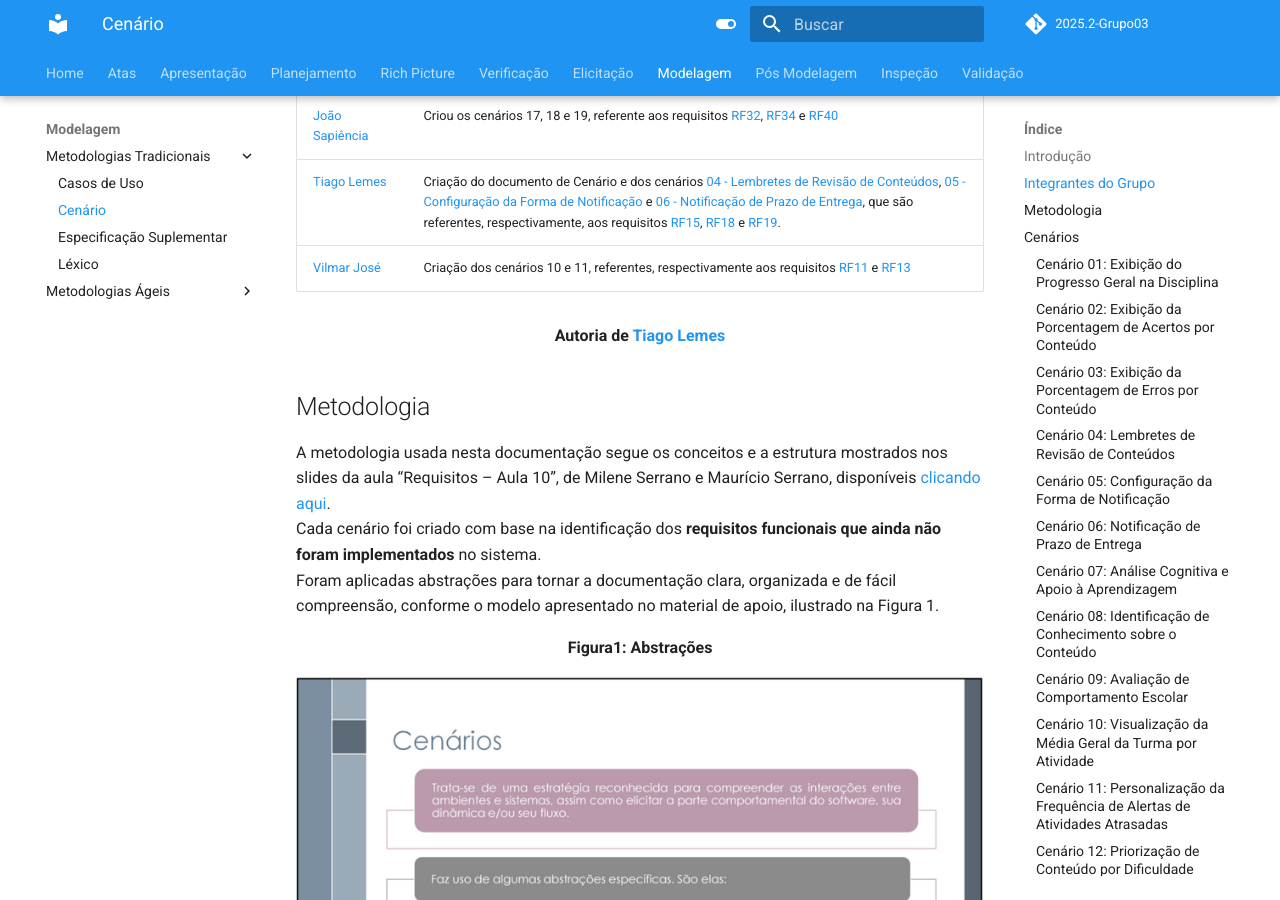
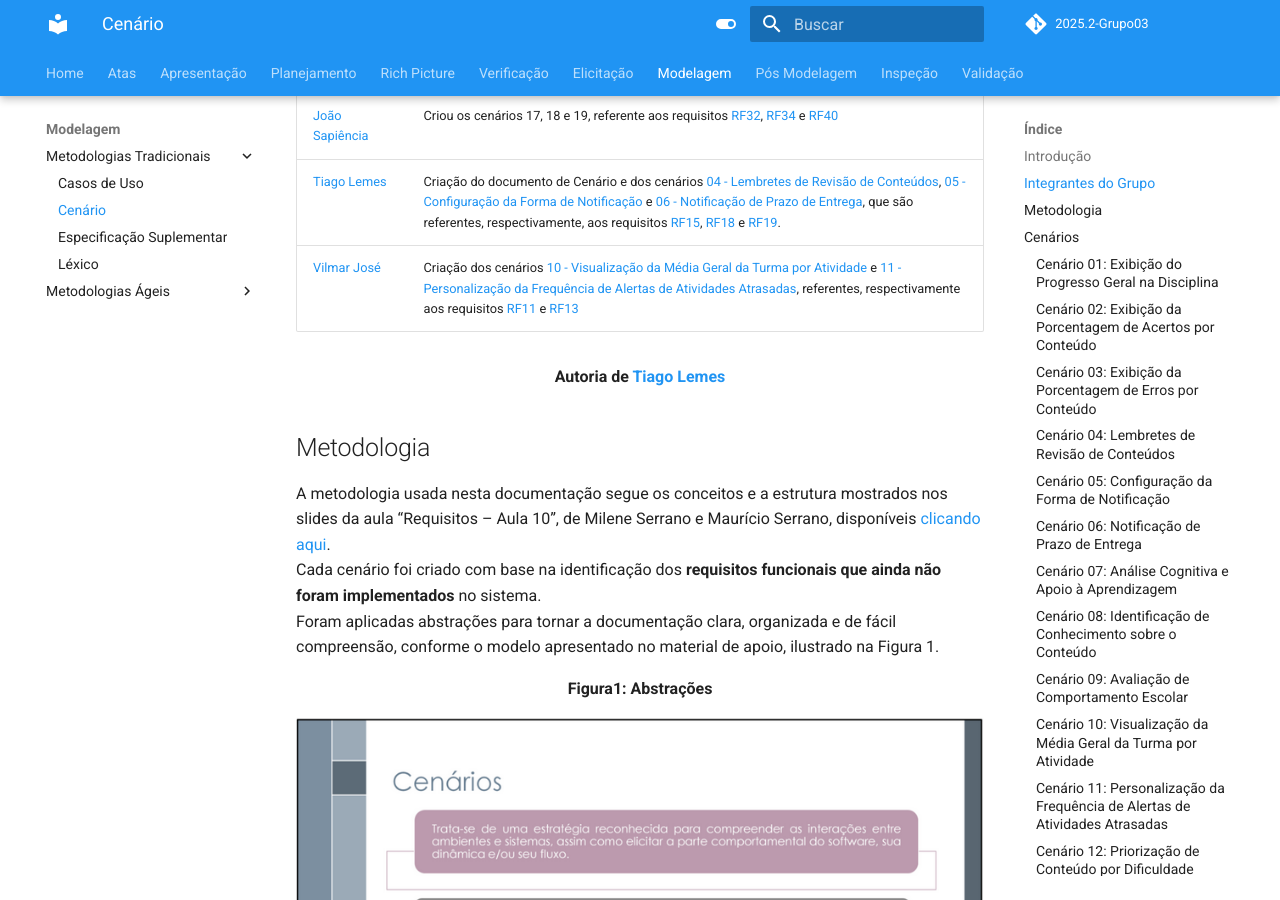
Before and after one commit to Requisitos-de-Software/2025.2-Grupo03, an MkDocs documentation site: the page built from docs/Modelagem/cenario.md, in a window 1280 px wide and 900 px high, scrolled down 828 px. Built offline with MkDocs 1.6.1 and Material for MkDocs 9.7.7, drawn with Linux system fonts in a browser that asks for light colours; comment, search, counter and statistics services are not loaded.

Commit message:
Update cenario.md

```diff
--- a/docs/Modelagem/cenario.md
+++ b/docs/Modelagem/cenario.md
@@ -16,7 +16,7 @@ A Tabela 1 apresenta todos os integrantes da equipe que participaram da constru
 | [João Felipe](https://github.com/MrBolt2005) | Criou os cenários 14, 15 e 16, referente aos requisitos [RF24](https://requisitos-de-software.github.io/2025.2-Grupo03/Elicitacao/requisitos_elicitados/#funcionais), [RF14](https://requisitos-de-software.github.io/2025.2-Grupo03/Elicitacao/requisitos_elicitados/#funcionais) e [RF42](https://requisitos-de-software.github.io/2025.2-Grupo03/Elicitacao/requisitos_elicitados/#funcionais)                                      |
 | [João Sapiência](https://github.com/JoaoSapiencia) |  Criou os cenários 17, 18 e 19, referente aos requisitos [RF32](https://requisitos-de-software.github.io/2025.2-Grupo03/Elicitacao/requisitos_elicitados/#funcionais), [RF34](https://requisitos-de-software.github.io/2025.2-Grupo03/Elicitacao/requisitos_elicitados/#funcionais) e [RF40](https://requisitos-de-software.github.io/2025.2-Grupo03/Elicitacao/requisitos_elicitados/#funcionais)                                     |
 | [Tiago Lemes](https://github.com/TiagoTeixeira-2005) | Criação do documento de Cenário e dos cenários [04 - Lembretes de Revisão de Conteúdos](#cenario-04-lembretes-de-revisao-de-conteudos), [05 - Configuração da Forma de Notificação](#cenario-05-configuracao-da-forma-de-notificacao) e [06 - Notificação de Prazo de Entrega](#cenario-06-notificacao-de-prazo-de-entrega), que são referentes, respectivamente, aos requisitos [RF15](https://requisitos-de-software.github.io/2025.2-Grupo03/Elicitacao/requisitos_elicitados/#funcionais), [RF18](https://requisitos-de-software.github.io/2025.2-Grupo03/Elicitacao/requisitos_elicitados/#funcionais) e [RF19](https://requisitos-de-software.github.io/2025.2-Grupo03/Elicitacao/requisitos_elicitados/#funcionais). |
-| [Vilmar José](https://github.com/VilmarFagundes) | Criação dos cenários 10 e 11, referentes, respectivamente aos requisitos [RF11](https://requisitos-de-software.github.io/2025.2-Grupo03/Elicitacao/requisitos_elicitados/#funcionais) e [RF13](https://requisitos-de-software.github.io/2025.2-Grupo03/Elicitacao/requisitos_elicitados/#funcionais) |
+| [Vilmar José](https://github.com/VilmarFagundes) | Criação dos cenários [10 - Visualização da Média Geral da Turma por Atividade](https://requisitos-de-software.github.io/2025.2-Grupo03/Modelagem/cenario/#cenario-10-visualizacao-da-media-geral-da-turma-por-atividade) e [11 - Personalização da Frequência de Alertas de Atividades Atrasadas](https://requisitos-de-software.github.io/2025.2-Grupo03/Modelagem/cenario/#cenario-11-personalizacao-da-frequencia-de-alertas-de-atividades-atrasadas), referentes, respectivamente aos requisitos [RF11](https://requisitos-de-software.github.io/2025.2-Grupo03/Elicitacao/requisitos_elicitados/#funcionais) e [RF13](https://requisitos-de-software.github.io/2025.2-Grupo03/Elicitacao/requisitos_elicitados/#funcionais) |
 
 <div align="center"><strong>Autoria de <a href="https://github.com/TiagoTeixeira-2005">Tiago Lemes</a></strong></div>
 
```
